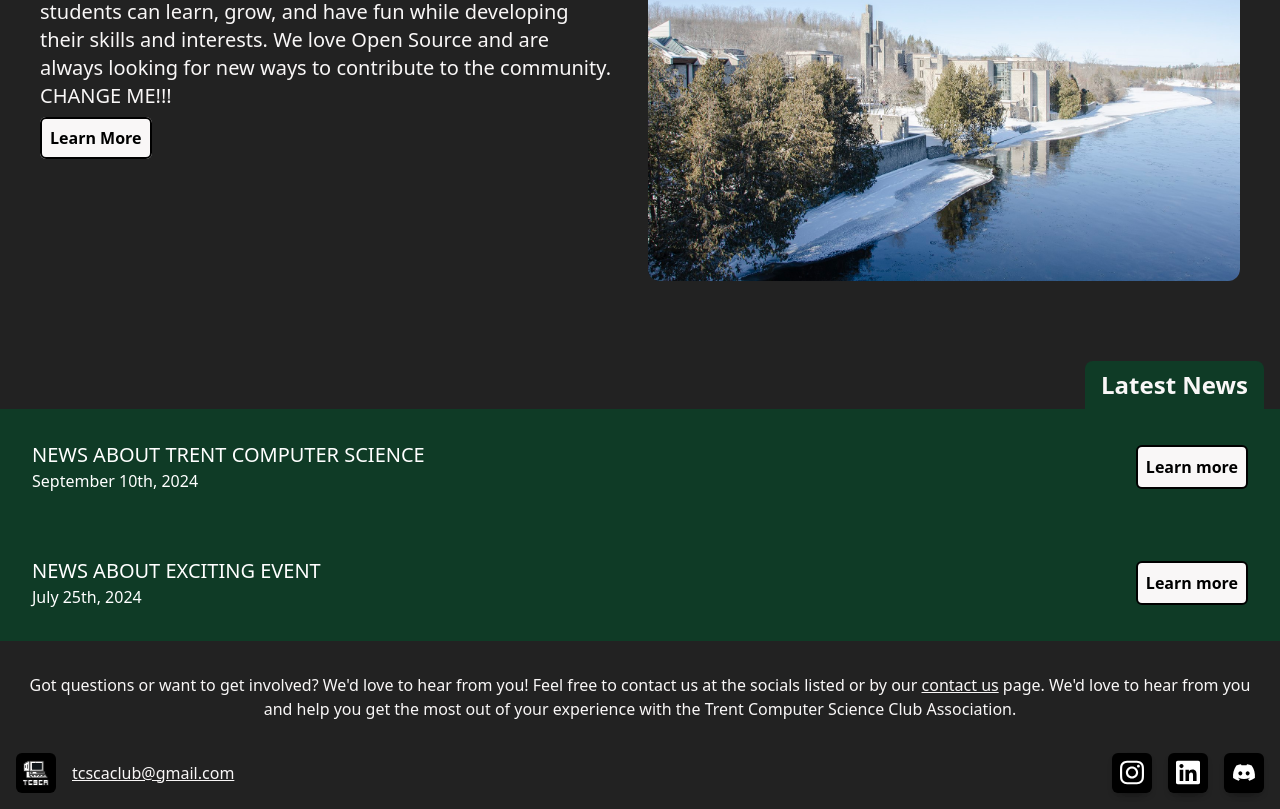
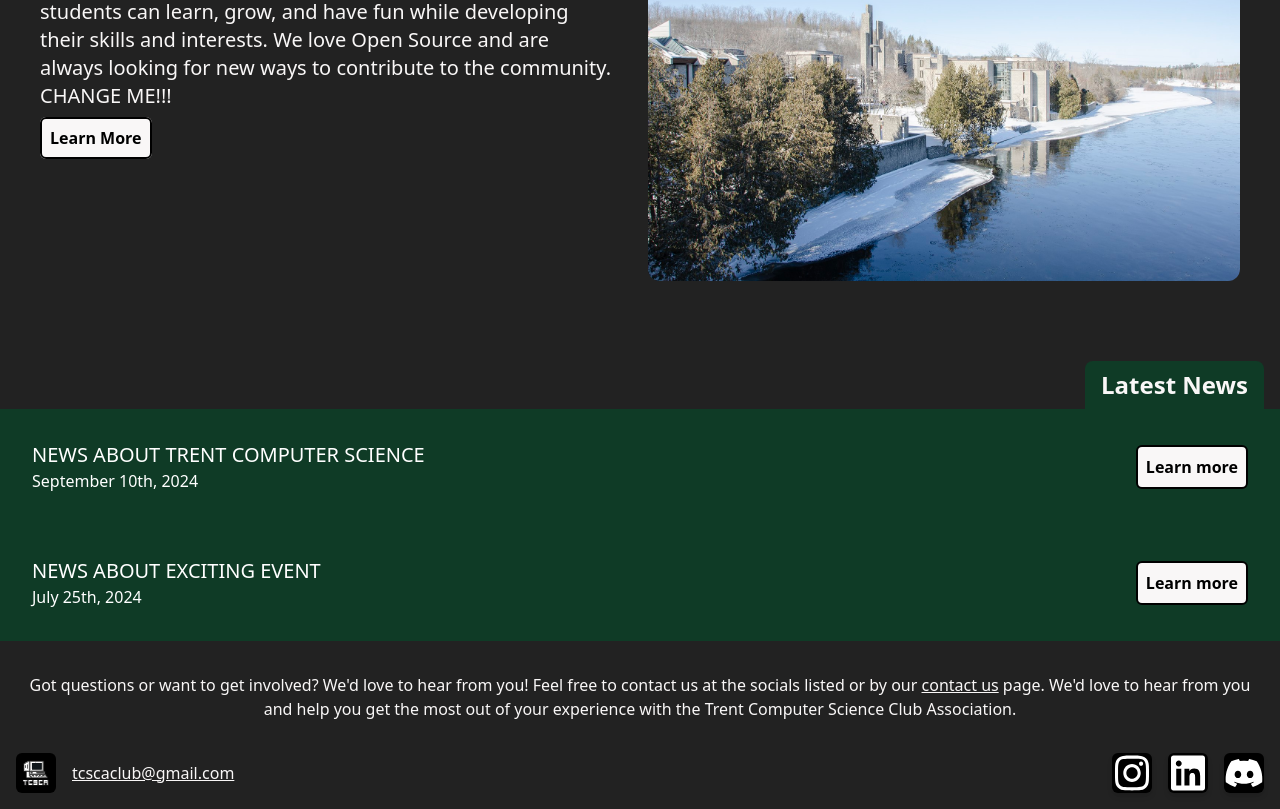
Before and after one commit to Trent-Computer-Science-Club-Association/ClubWebsite, a Next.js app: page / in a window 1280 px wide. Shown: the part 818-1627 px from the top of the page. Built offline with nearby package versions, Linux system fonts and the light colour scheme.

Commit message:
Fix(Formatting)

```diff
--- a/components/Footer.tsx
+++ b/components/Footer.tsx
@@ -27,7 +27,6 @@ export default function Footer() {
       <div className={styles.right}>
         <div className={styles.socialMedia}>
           {config.heroIcons.map((icon) => (
-            <Button key={icon.altText} type={ButtonType.SOCIAL_DARK}>
             <Button
               icon={icon.path}
               altText={icon.altText}
@@ -35,7 +34,6 @@ export default function Footer() {
               href={icon.path}
               className={styles.socialMedia}
             />
-            </Button>
           ))}
         </div>
       </div>
--- a/components/HeroBanner.tsx
+++ b/components/HeroBanner.tsx
@@ -4,7 +4,6 @@ import Button, { ButtonType } from './Button';
 import { heroIcons, tagline } from '../config.yaml';
 import Image from '../components/Image';
 import Logo from '../components/Logo';
-
 
 export default function HeroBanner() {
   return (
--- a/config.d.ts
+++ b/config.d.ts
@@ -29,7 +29,6 @@ declare module '*.yaml' {
     text: string;
   }
 
-
   interface Config {
     pageInfo: PageInfo[];
     bannerInfo: BannerInfo;
```
Lines whose indentation alone changed are shown as unchanged.
